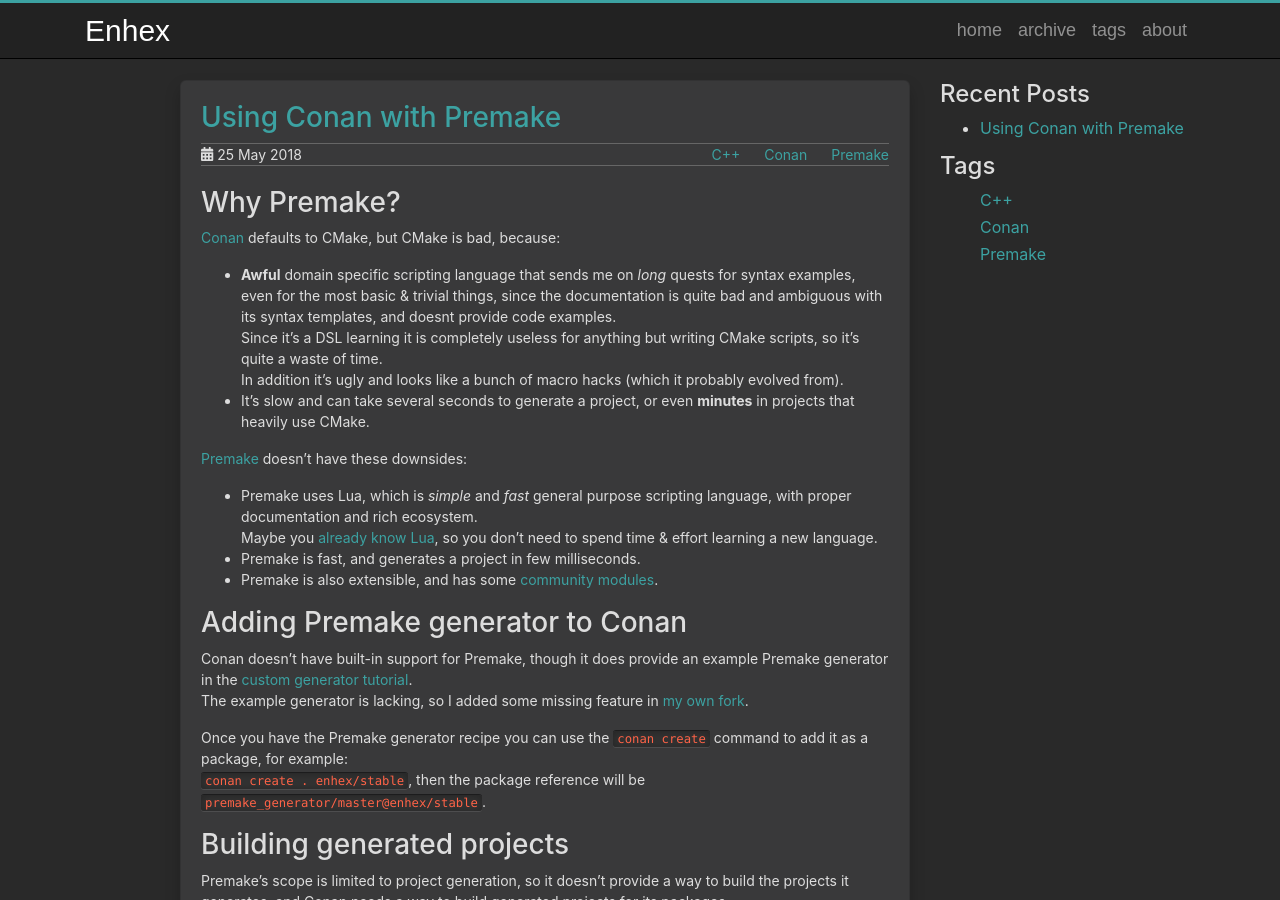
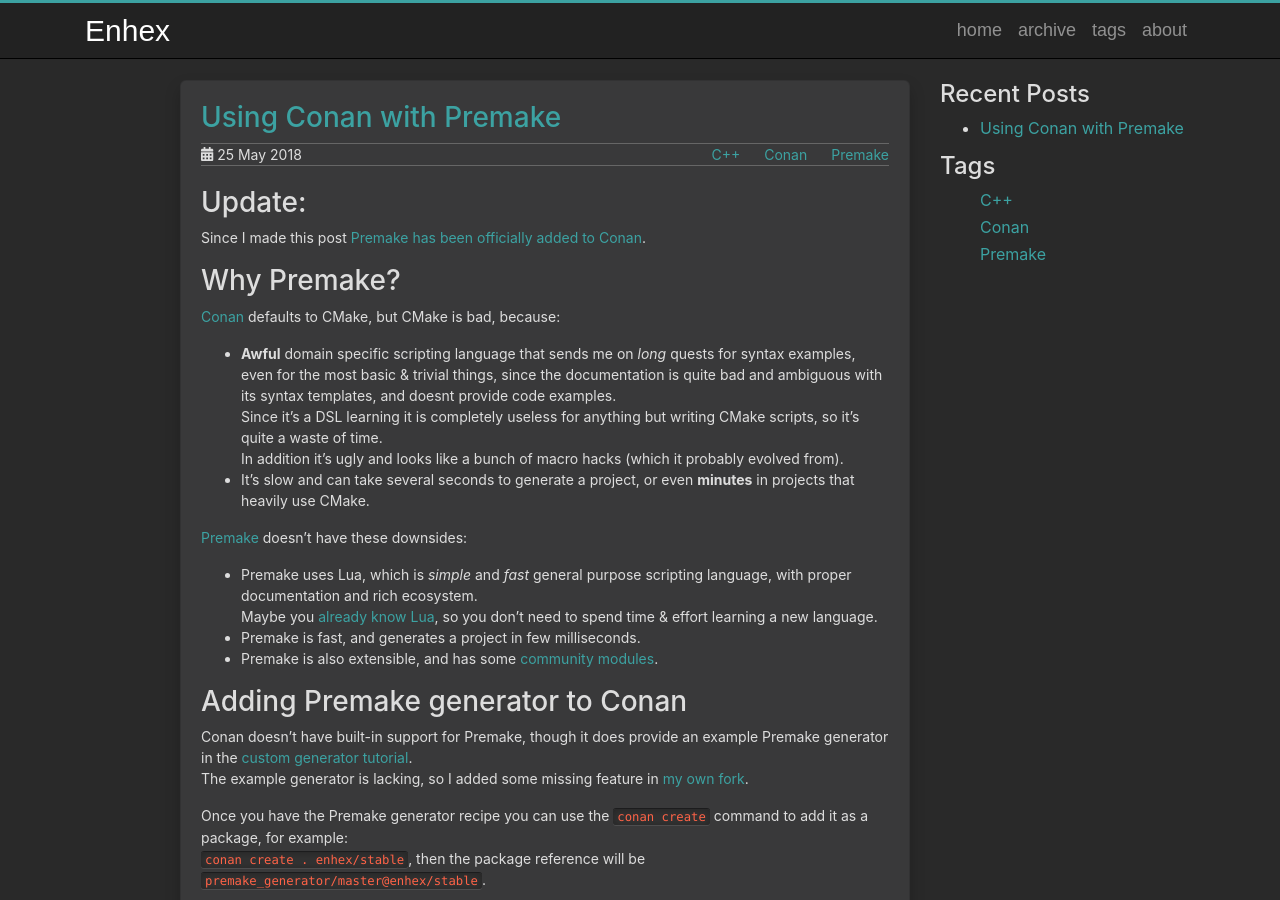
Before and after one commit to Enhex/enhex.github.io, a Jekyll site: the page built from _posts/2018-05-25-using-conan-with-premake.md, in a window 1280 px wide and 900 px high. Built offline with Jekyll 4.4.1, drawn with Linux system fonts in a browser that asks for light colours.

Commit message:
mention premake being added to conan

```diff
--- a/_posts/2018-05-25-using-conan-with-premake.md
+++ b/_posts/2018-05-25-using-conan-with-premake.md
@@ -8,6 +8,9 @@ tags:
  - Conan
  - Premake
 ---
+
+# Update:
+Since I made this post [Premake has been officially added to Conan](https://docs.conan.io/en/latest/integrations/build_system/premake.html).
 
 # Why Premake?
 [Conan](https://conan.io/) defaults to CMake, but CMake is bad, because:
```
